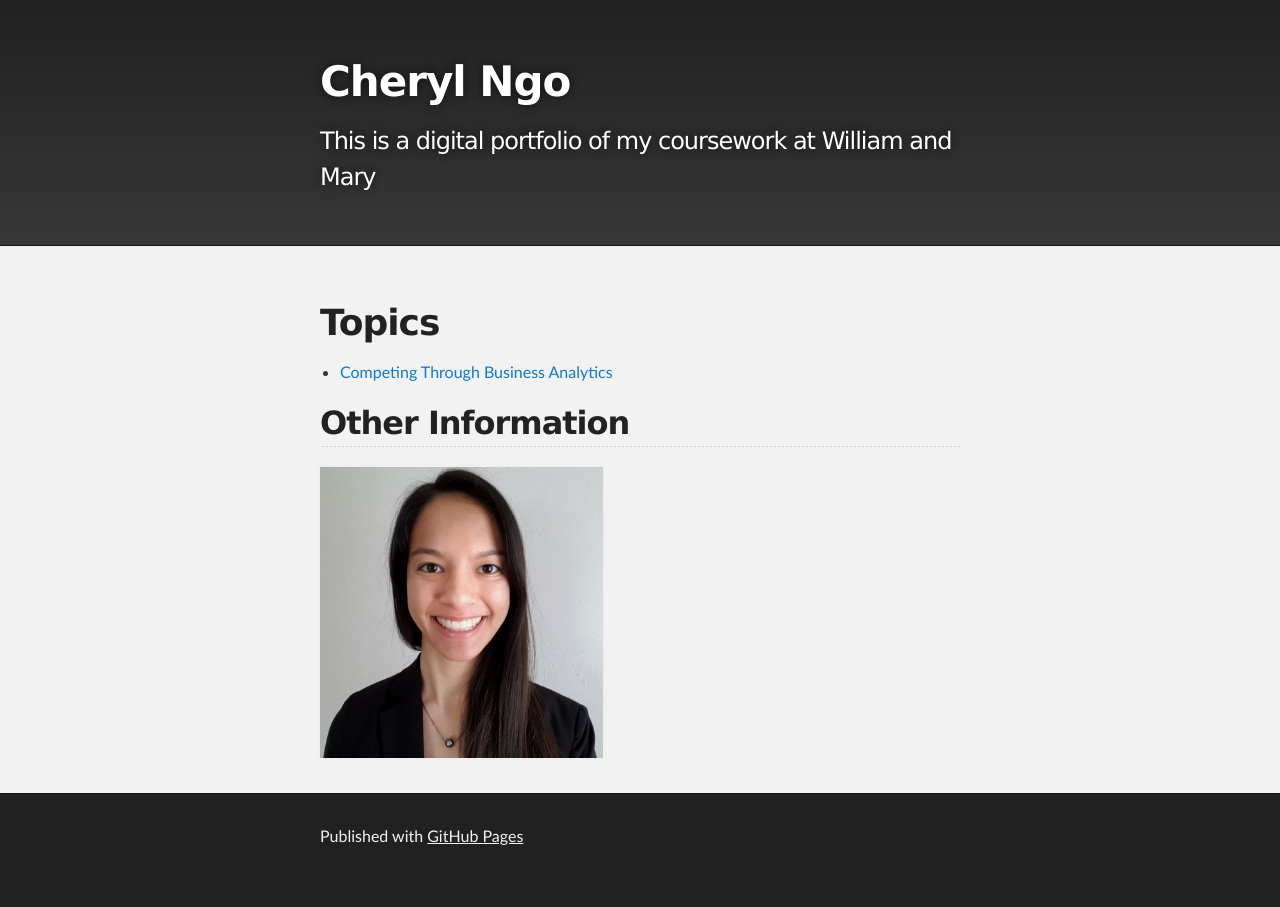
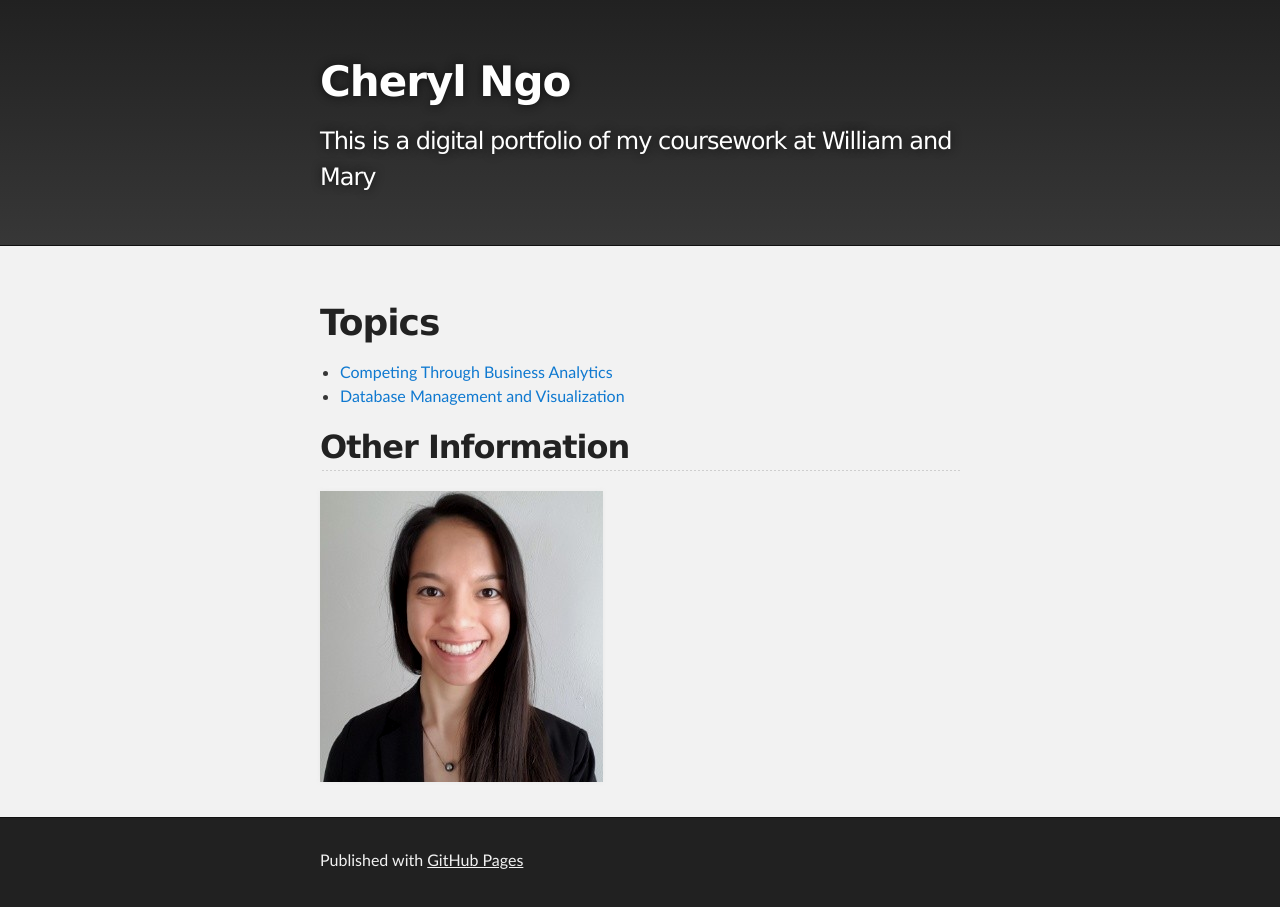
Before and after one commit to Cherylngo/cherylngo.github.io, a Jekyll site: the page built from index.md, in a window 1280 px wide. Built offline with Jekyll 4.4.1, drawn with Linux system fonts in a browser that asks for light colours; our own code applies the rules of GitHub Pages for plain Markdown files.

Commit message:
Update index.md

```diff
--- a/index.md
+++ b/index.md
@@ -2,7 +2,8 @@
 
 ---
 # Topics
-- [Competing Through Business Analytics](/Data Visualization/index.md)
+- [Competing Through Business Analytics](/CTBA/index.md)
+- [Database Management and Visualization](/DBMV/index.md)
 
 ## Other Information
 
```
